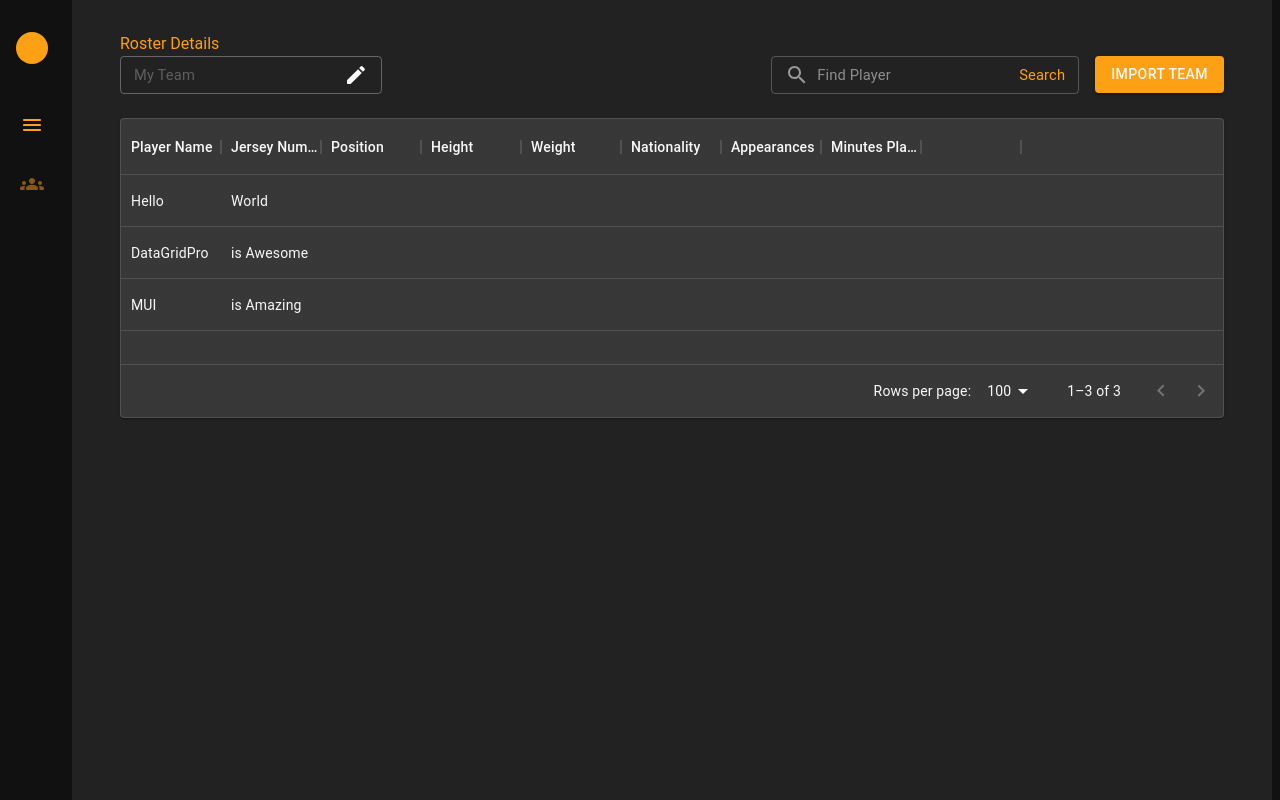
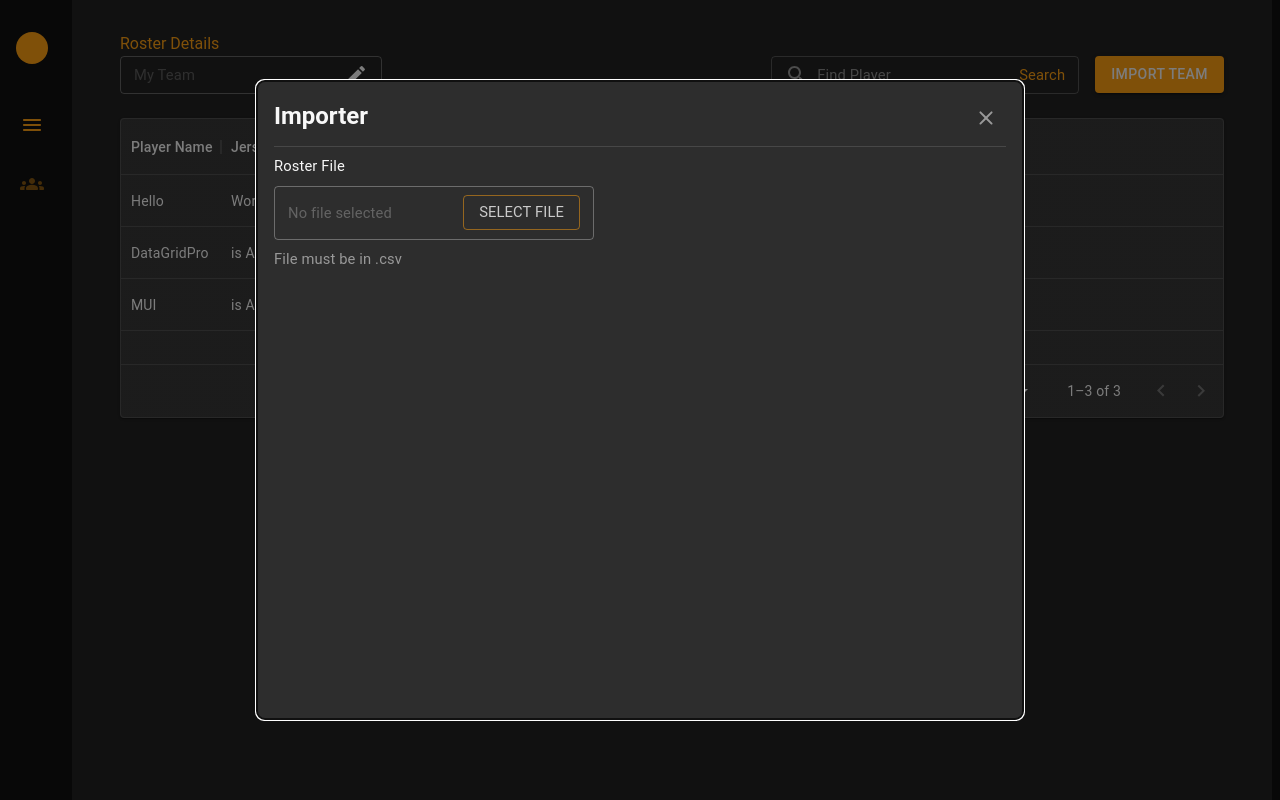
Before and after one commit to gibsonliketheguitar/beam-challenge, a React (Create React App) app: page / in a window 1280 px wide. Built offline with nearby package versions, Linux system fonts and the light colour scheme.

Commit message:
implement file upload business logic

```diff
--- a/package.json
+++ b/package.json
@@ -15,6 +15,7 @@
     "@types/node": "^16.11.41",
     "@types/react": "^18.0.14",
     "@types/react-dom": "^18.0.5",
+    "jotai": "^1.7.2",
     "react": "^18.2.0",
     "react-dom": "^18.2.0",
     "react-scripts": "^2.1.3",
--- /dev/null
+++ b/src/components/Roster/Import.tsx
@@ -0,0 +1,133 @@
+import React, { useEffect, useState } from "react";
+import { useTheme } from "@emotion/react";
+import { useAtom } from "jotai";
+import {
+  Box,
+  Button,
+  Modal,
+  Typography,
+  styled,
+  Divider,
+  TextField,
+  InputAdornment,
+} from "@mui/material";
+
+import { rosterAtom } from "../../store/atom";
+import CloseIcon from "../../assets/CloseIcon";
+import IconButton from "@mui/material/IconButton";
+
+export default function ImportTeam() {
+  const theme: any = useTheme();
+  const [open, setOpen] = useState(true);
+  const [rosterFile, setRoster] = useAtom(rosterAtom);
+  const validRosterFile = !!rosterFile && rosterFile.type === "text/csv";
+
+  const ImportBtn = styled(Button)(({ theme }) => ({
+    color: theme.palette.text.primary,
+  }));
+
+  const ModalContent = styled(Box)(({ theme }) => ({
+    flex: 1,
+    display: "flex",
+    flexDirection: "column",
+    position: "absolute",
+    top: "50%",
+    left: "50%",
+    transform: "translate(-50%, -50%)",
+    width: "60%",
+    height: "80%",
+    backgroundColor: theme.palette.background.paper,
+    border: "2px solid #494949",
+    borderRadius: theme.spacing(1),
+    boxShadow: theme.spacing(3),
+    padding: theme.spacing(2),
+  }));
+
+  const onOpen = () => setOpen(true);
+  const onClose = () => setOpen(false);
+  const onFileUpload = (e: any) => {
+    const file: any = e.target.files[0];
+    if (file) setRoster(file);
+  };
+
+  useEffect(() => {
+    console.log(rosterFile);
+  }, [rosterFile]);
+
+  return (
+    <>
+      <ImportBtn
+        onClick={onOpen}
+        size="medium"
+        variant={validRosterFile ? "outlined" : "contained"}
+      >
+        {validRosterFile ? "Re-Import Team" : "Import Team"}
+      </ImportBtn>
+      <Box>
+        <Modal open={open} onClose={onClose}>
+          <ModalContent>
+            <Box
+              sx={{
+                display: "flex",
+                justifySelf: "stretch",
+                justifyContent: "space-between",
+              }}
+            >
+              <Typography variant="h3">Importer</Typography>
+              <IconButton onClick={onClose}>
+                <CloseIcon />
+              </IconButton>
+            </Box>
+            <Divider
+              sx={{
+                marginTop: theme.spacing(),
+                marginBottom: theme.spacing(1),
+              }}
+            />
+            <Box sx={{ display: "flex", flexDirection: "column" }}>
+              <Typography mb={1} color={theme.palette.text.primary}>
+                Roster File
+              </Typography>
+              <TextField
+                error={validRosterFile}
+                disabled={true}
+                placeholder="No file selected"
+                variant="outlined"
+                value={rosterFile ? rosterFile.name : ""}
+                sx={{
+                  color: theme.palette.text.disabled,
+                  width: theme.spacing(40),
+                }}
+                InputProps={{
+                  endAdornment: (
+                    <InputAdornment variant="filled" position="end">
+                      <Button
+                        color="primary"
+                        variant="outlined"
+                        component="label"
+                      >
+                        <Typography color={theme.palette.text.secondary}>
+                          Select File
+                        </Typography>
+                        <input
+                          accept=".csv, application/vnd.openxmlformats-officedocument.spreadsheetml.sheet, application/vnd.ms-excel"
+                          style={{ display: "none" }}
+                          type="file"
+                          onChange={(e: any) => onFileUpload(e)}
+                        />
+                      </Button>
+                    </InputAdornment>
+                  ),
+                }}
+              />
+
+              <Typography mt={1} color={theme.palette.text.disabled}>
+                File must be in .csv
+              </Typography>
+            </Box>
+          </ModalContent>
+        </Modal>
+      </Box>
+    </>
+  );
+}
--- a/src/components/Roster/Search.tsx
+++ b/src/components/Roster/Search.tsx
@@ -1,36 +1,30 @@
-import React, { useRef, useState } from "react";
+import React, { useState } from "react";
+import { useTheme } from "@emotion/react";
 import {
   Box,
-  Button,
   InputAdornment,
   styled,
   TextField,
   Typography,
 } from "@mui/material";
-import { useTheme } from "@emotion/react";
-import { GridCloseIcon, GridSearchIcon } from "@mui/x-data-grid";
+
+import CloseIcon from "../../assets/CloseIcon";
 import SearchIcon from "../../assets/SearchIcon";
+import { useAtom } from "jotai";
+import { rosterAtom } from "../../store/atom";
+import { default as ImportTeamButton } from "./Import";
 
 export default function Search() {
   const theme: any = useTheme();
+  const [roster, setRoster] = useAtom(rosterAtom);
   //TODO: looking into if searchInput is re-rendering each time
-  const searchRef = useRef("hello");
   const [input, setInput] = useState("");
   const [canSearch, setCanSearch] = useState(true);
-  const [hasRoster, setRoster] = useState(false);
-
-  const ImportBtn = styled(Button)(({ theme }) => ({
-    color: theme.palette.text.primary,
-  }));
 
   //TODO animate Search CAT so user know if it's being pressed or not
   const SearchCAT = styled(Typography)(({ theme }) => ({
     color: theme.palette.primary.main,
   }));
-
-  const onImport = () => {
-    setRoster((prev) => !prev);
-  };
 
   //TODO add animation to transition text clearing, to give an extra polish
   const onReset = () => {
@@ -40,7 +34,7 @@ export default function Search() {
   };
 
   const onSubmit = () => {
-    if (!hasRoster) return;
+    if (!roster) return;
     setCanSearch(false);
   };
 
@@ -69,13 +63,7 @@ export default function Search() {
           ),
         }}
       />
-      <ImportBtn
-        onClick={onImport}
-        size="medium"
-        variant={hasRoster ? "outlined" : "contained"}
-      >
-        {hasRoster ? "Re-Import Team" : "Import Team"}
-      </ImportBtn>
+      <ImportTeamButton />
     </Box>
   );
 }
--- /dev/null
+++ b/src/store/atom.ts
@@ -0,0 +1,3 @@
+import { atom } from "jotai";
+
+export const rosterAtom = atom<any>(null);
```
